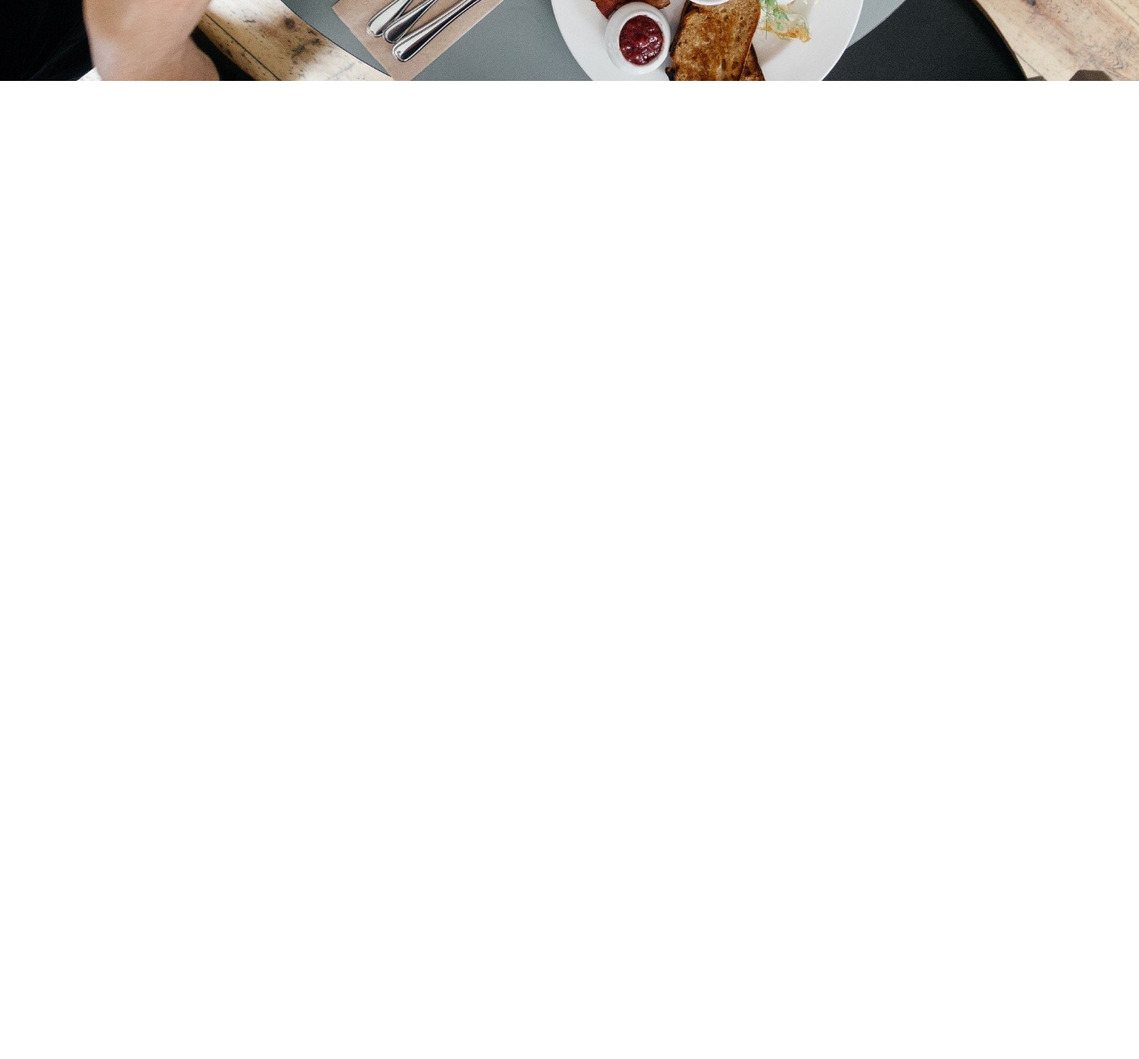
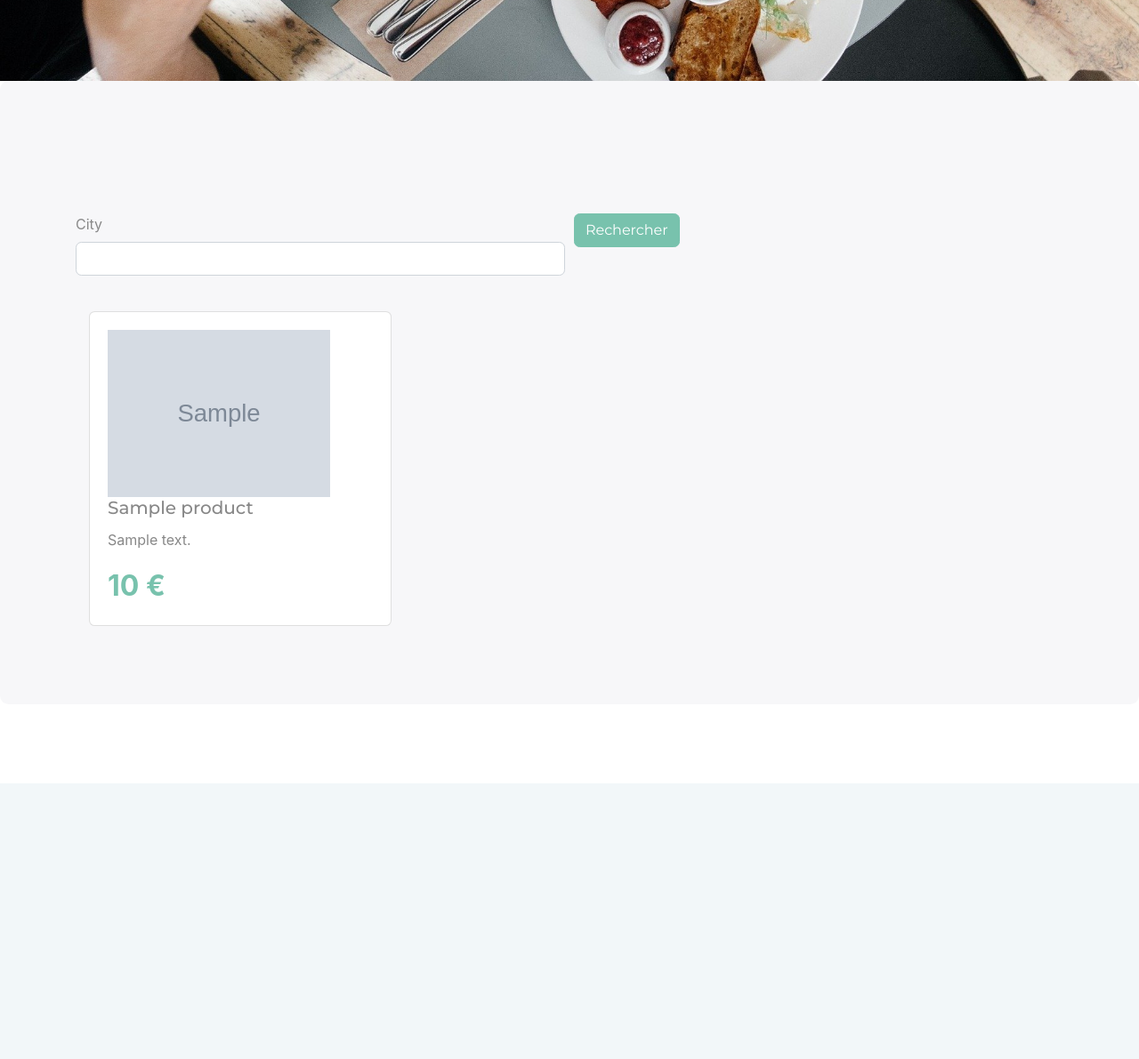
Before and after one commit to lisouch/food, a Symfony app: template templates/home/home.html.twig in a window 1280 px wide. Shown: the part 809-2000 px from the top of the page at 89% size. After the commit the page ends 1690 px from the top, so only its background shows below. Run offline with Twig, Linux system fonts and the light colour scheme; the template is opened without the code that fills it: most values are stand-ins (such as "Sample title", 1, 10 or a date in 2020); grey boxes marked "Sample" are stand-in pictures; form fields are guessed from the names that the template uses; some libraries are stand-ins or nearby versions.

Commit message:
recherche par adresse et affichage OK

```diff
--- a/public/css/style.css
+++ b/public/css/style.css
@@ -1,3 +1,13 @@
+/**********************
+        general
+***********************/
+.container {
+    /* height: fit-content; */
+    margin-top: 7%;
+}
+
+
+
 /**********************
         navbar
 ***********************/
@@ -29,36 +77,6 @@ h1{
     display: flex;
     justify-content: center;
 }
-header{
-    height: 900px;
-    background: url(../assets/img/brunch.jpg) no-repeat;
-    background-size: cover
-}
-body {
-    height: 2000px;
-}
-
-.bg-dark {
-    background-color: rgba(255, 0, 0, 0)!important;
-    padding-top: 20px;
-}
-.welcome{
-    font-size: 3em;
-    color: white;
-    text-align: center;
-}
-.title{
-    padding-top: 15%;
-}
-
-.navbar-fixed-top.scrolled {
-    background-color: #78c2ad;
-    -webkit-transition: background-color 0.5s ease-in-out;
-    -moz-transition: background-color 0.5s ease-in-out;
-    -ms-transition: background-color 0.5s ease-in-out;
-    -o-transition: background-color 0.5s ease-in-out;
-    transition:  background-color 0.5s ease-in-out;
-}
 
 
 /**********************
--- a/templates/home/home.html.twig
+++ b/templates/home/home.html.twig
@@ -6,27 +6,69 @@
 
 {% block header %}
 	<header>
-			{% include "includes/navbar.html.twig" %}
+		 {% include "includes/navbar.html.twig" %}
 		<div class="welcome">
 			<p class="title" >Bienvenue chez Food To You</p>
 			<p>des plats faits maison dans vos maisons</p>
 		</div>
 	</header>
+	<div class='jumbotron'>
+		<div class="container">
+	    {{form_start(form)}}
+		<div class="form-row">
+			<div class="col">
+				{{ form_row(form.city) }}
+			</div>
+			<div class="col">
+				<button class="btn btn-primary">Rechercher</button>
+			</div>
+		</div>
+
+
+    	{{form_end(form)}}
+
+	<div class="container mt-4">
+
+		<div class="row">
+			{% for product in products %}
+
+			<div class="col-md-4">
+
+				<div class="card mb-4">
+					<div class="card-body">
+						<img style="width:250px;" src="../assets/images_directory/{{product.image}}" alt="">
+						<h5 class="card-title">
+							{{product.title}}
+						</h5>
+						<p class="card-text">{{product.description}}</p>
+						<div class="text-primary" style="font-size:2rem; font-weight:bold">
+							{{product.price}} €
+						</div>
+					</div>
+				</div>
+
+			</div>
+
+			{% endfor %}
+		</div>
+
+	</div>
+
+
+
+		</div>
+	</div>
 {% endblock header %}
 
 {% block body %}
-<div class='searchingBar'>
-
-    {# {{form_start(form)}}
-
-    {{form(form)}}
-
-
-    {{form_end(form)}} #}
 
 
 
-</div>
+
+
+
+
+	</div>
 
 
 {% endblock body %}
--- a/templates/includes/navbar.html.twig
+++ b/templates/includes/navbar.html.twig
@@ -14,10 +14,10 @@
         {% if app.user %}
 
             <li class="nav-item active">
-                <a class="nav-link" href="#">Publiez votre annonce</a>
+                <a class="nav-link" href="{{ path('product_new') }}">Publiez votre annonce</a>
             </li>
             <li class="nav-item">
-                <a class="nav-link" href="#">Panier</a>
+                <a class="nav-link" href="">Panier</a>
             </li>
             <li class="nav-item">
                 <a class="nav-link" href="{{ path('app_logout') }}">Deconnexion</a>
--- a/templates/product/_form.html.twig
+++ b/templates/product/_form.html.twig
@@ -3,7 +3,9 @@
     {{ form_errors(form.title) }}
     {{ form_row(form.title)}}
 
+    <div class="timeMin">
     {{ form_row(form.timeMin)}}
+    </div>
     {{ form_row(form.timeMax)}}
     {{ form_row(form.category)}}
     {{ form_row(form.diet)}}
```
Also changed, not shown: other parts of public/css/style.css (+39 -1 lines), migrations/Version20210201161121.php (added, +31 -0 lines), src/Controller/HomeController.php (+26 -2 lines), src/Entity/ProductSearch.php (added, +19 -0 lines), src/Form/ProductSearchType.php (added, +40 -0 lines), src/Repository/ProductRepository.php (+16 -0 lines), src/Entity/User.php (line endings or trailing spaces).
